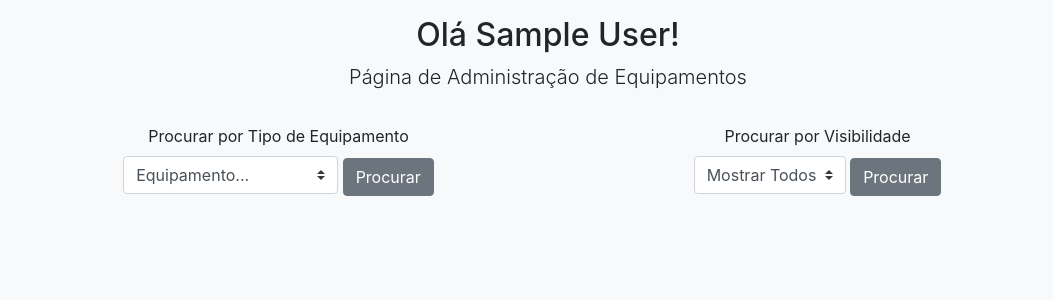
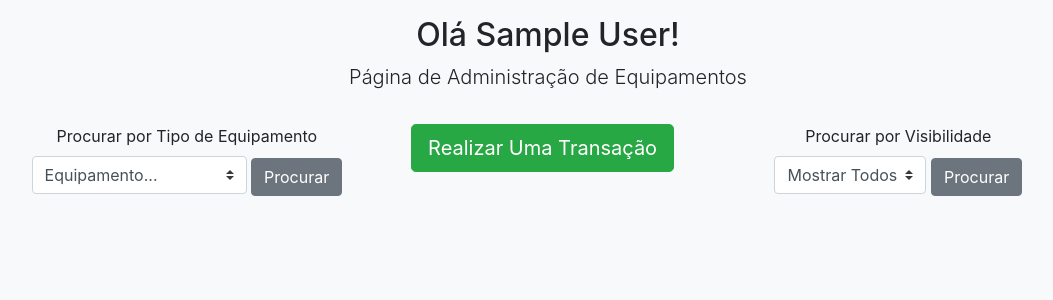
Before and after one commit to grpartichelli/donatech, a Flask app: page /admin in a window 1280 px wide. Shown: the part 56-356 px from the top of the page, without its empty margins (92-1145 px from the left). Run offline with Flask 2, Linux system fonts and the light colour scheme; the visitor is signed in with stand-in values (Sample User, id 1); data that the repository does not hold is empty; some libraries are stand-ins or nearby versions.

Commit message:
Add admin transaction page

```diff
--- a/admin.py
+++ b/admin.py
@@ -68,4 +68,10 @@ def delete_equip(equipid):
     flash("Equipamento foi deletado.", "success")
     return redirect(url_for('admin_api.admin'))
 
-#################################
+################################# TRANSACTION #################
+
+
+@is_admin
+@admin_api.route('/admin/transaction', methods=['POST', 'GET'])
+def admin_transaction():
+    return render_template("admin_transaction.html")
--- a/templates/admin.html
+++ b/templates/admin.html
@@ -26,7 +26,7 @@
         {% endif %}
 
         <div>
-            <div class="mb-3" style="float:left; width:50%">
+            <div class="mb-3" style="float:left; width:33%">
                 <label for="equips">Procurar por Tipo de Equipamento</label>
                 <form id="contact-form" role="form" method="post">
                     <div class="mb-3 parent">
@@ -55,7 +55,12 @@
 
                 </form>
             </div>
-            <div class="mb-3" style="float:left; width:50%">
+
+            <div class="mb-3" style="float:left; width:33%">
+                <a href="/admin/transaction" class="btn btn-lg btn-success"> Realizar Uma Transação</a>
+            </div>
+
+            <div class="mb-3" style="float:left; width:33%">
                 <label for="visibilits">Procurar por Visibilidade</label>
                 <form id="contact-form" role="form" method="post">
                     <div class="mb-3 parent">
```
Also changed, not shown: templates/admin_transaction.html (added, +37 -0 lines).
